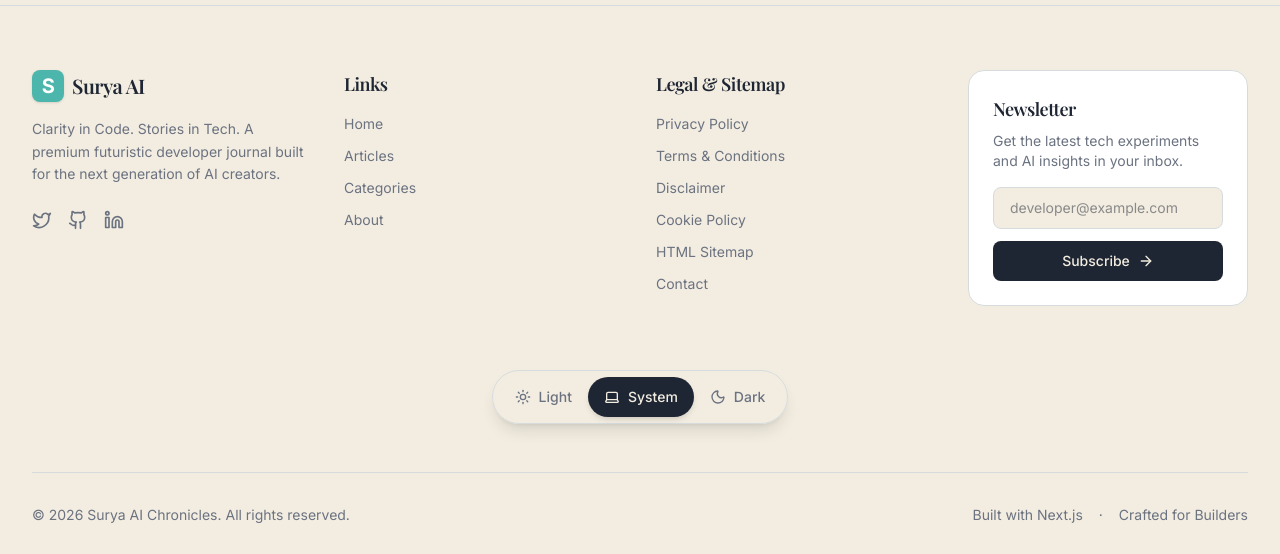
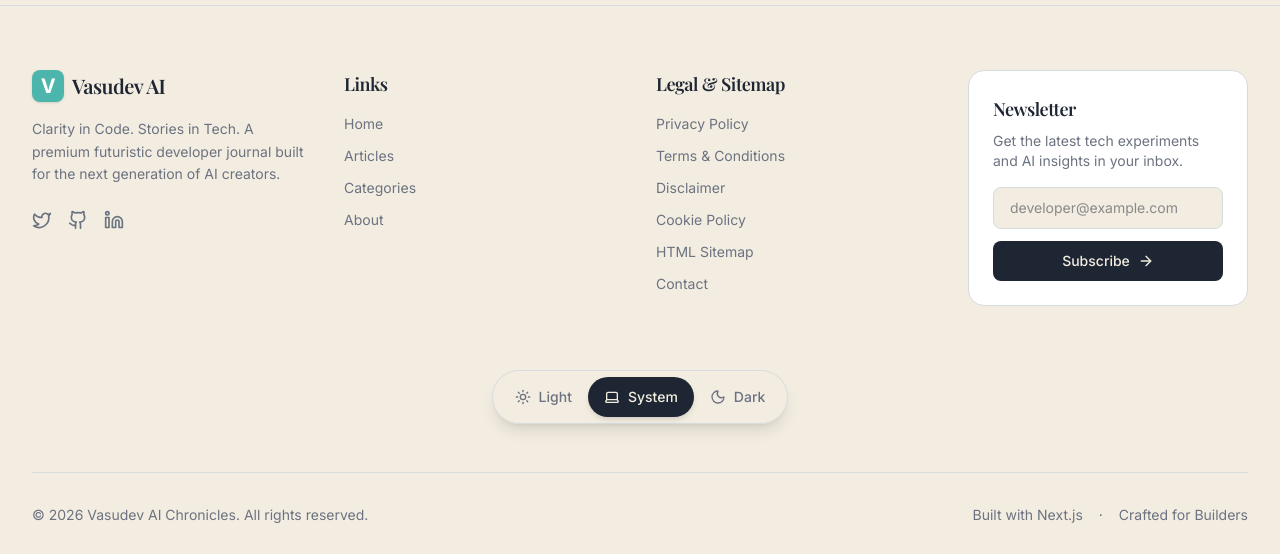
Before and after one commit to sg-surya/vasudev-ai-blogs, a Next.js app: page / in a window 1280 px wide. Shown: the part 2241-2795 px from the top of the page. Built offline with nearby package versions, Linux system fonts and the light colour scheme; a web font is replaced by a local one.

Commit message:
chore: rename brand to Vasudev AI Chronicles
Update site title, branding, and copyright notices to reflect the application name change.

```diff
--- a/src/app/layout.tsx
+++ b/src/app/layout.tsx
@@ -9,17 +9,17 @@ import type { Metadata } from 'next';
 export const metadata: Metadata = {
   metadataBase: new URL('https://blog.vasudevai.in'),
   title: {
-    default: "Surya AI Chronicles",
-    template: "%s | Surya AI Chronicles"
+    default: "Vasudev AI Chronicles",
+    template: "%s | Vasudev AI Chronicles"
   },
   description: "A premium futuristic developer journal built for the next generation of AI creators. Exploring Artificial Intelligence, Advanced Automation, and the bleeding edge of software engineering.",
   keywords: ["AI Tutorials", "Android Customization", "Automation", "Developer Insights", "Cybersecurity", "Performance Optimization"],
   authors: [{ name: "Surya Pratap Singh" }],
   openGraph: {
-    title: "Surya AI Chronicles",
+    title: "Vasudev AI Chronicles",
     description: "Clarity in Code. Stories in Tech.",
     url: "https://blog.vasudevai.in",
-    siteName: "Surya AI Chronicles",
+    siteName: "Vasudev AI Chronicles",
     locale: "en_US",
     type: "website",
   },
--- a/src/components/Footer.tsx
+++ b/src/components/Footer.tsx
@@ -15,9 +15,9 @@ export function Footer() {
           <div className="md:col-span-1 lg:col-span-1">
             <Link href="/" className="text-xl font-serif font-semibold tracking-tight flex items-center gap-2 mb-4 group">
               <span className="w-8 h-8 rounded-lg bg-teal flex items-center justify-center text-white font-sans font-bold shadow-sm group-hover:bg-lavender transition-colors">
-                S
+                V
               </span>
-              Surya AI
+              Vasudev AI
             </Link>
             <p className="text-sm text-muted-foreground leading-relaxed">
               Clarity in Code. Stories in Tech. A premium futuristic developer journal built for the next generation of AI creators.
@@ -108,7 +108,7 @@ export function Footer() {
         </div>
 
         <div className="flex flex-col md:flex-row items-center justify-between pt-8 border-t border-border text-sm text-muted-foreground">
-          <p>© {new Date().getFullYear()} Surya AI Chronicles. All rights reserved.</p>
+          <p>© {new Date().getFullYear()} Vasudev AI Chronicles. All rights reserved.</p>
           <div className="flex gap-4 mt-4 md:mt-0">
             <span>Built with Next.js</span>
             <span>·</span>
--- a/src/components/Navbar.tsx
+++ b/src/components/Navbar.tsx
@@ -48,9 +48,9 @@ export function Navbar() {
             className="text-xl md:text-2xl font-serif font-semibold tracking-tight shrink-0 flex items-center gap-2 group"
           >
             <span className="w-8 h-8 rounded-lg bg-teal flex items-center justify-center text-white font-sans font-bold shadow-sm group-hover:bg-lavender transition-colors">
-              S
+              V
             </span>
-            Surya AI
+            Vasudev AI
           </Link>
 
           {/* Desktop Nav */}
```
